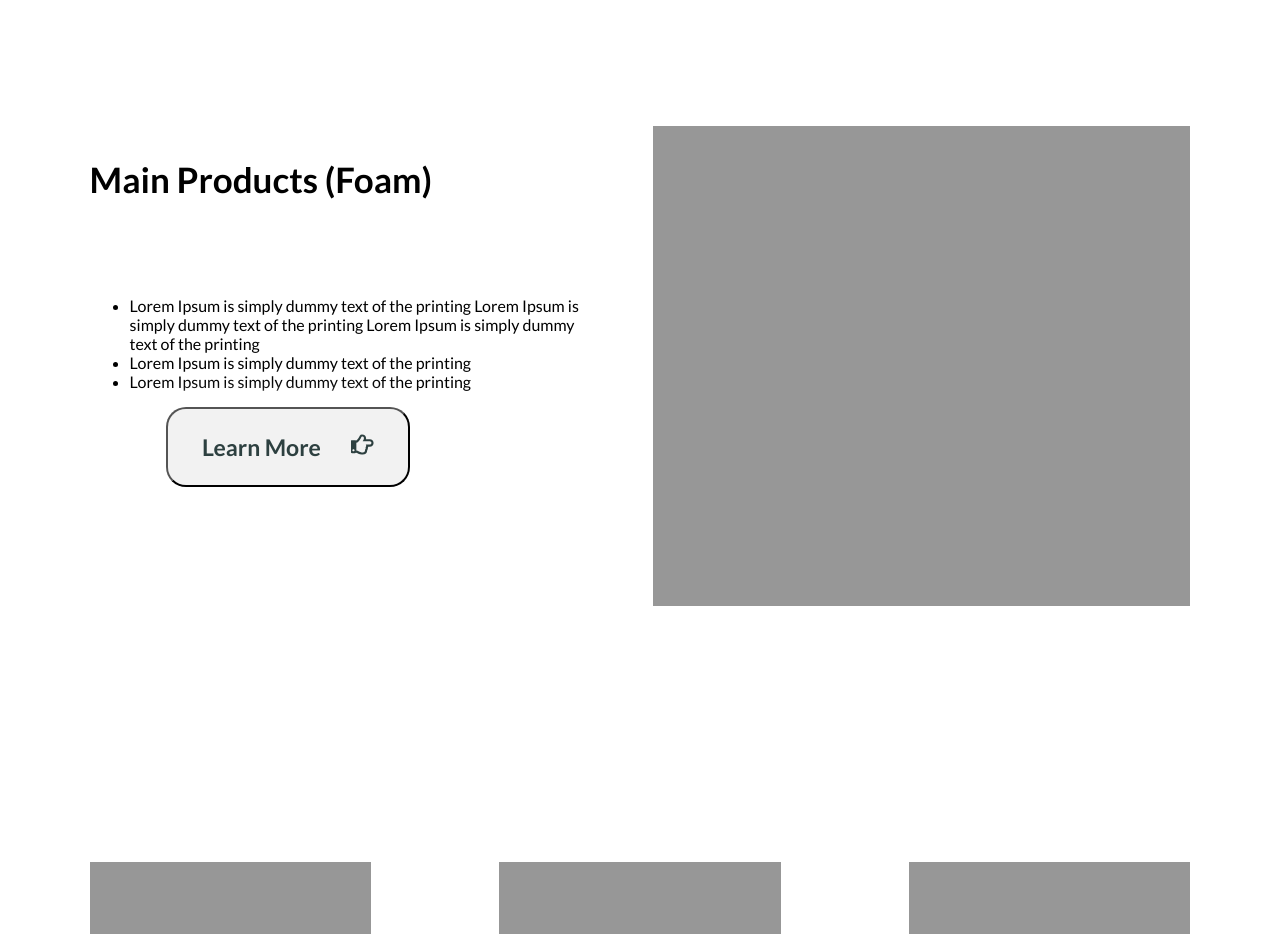
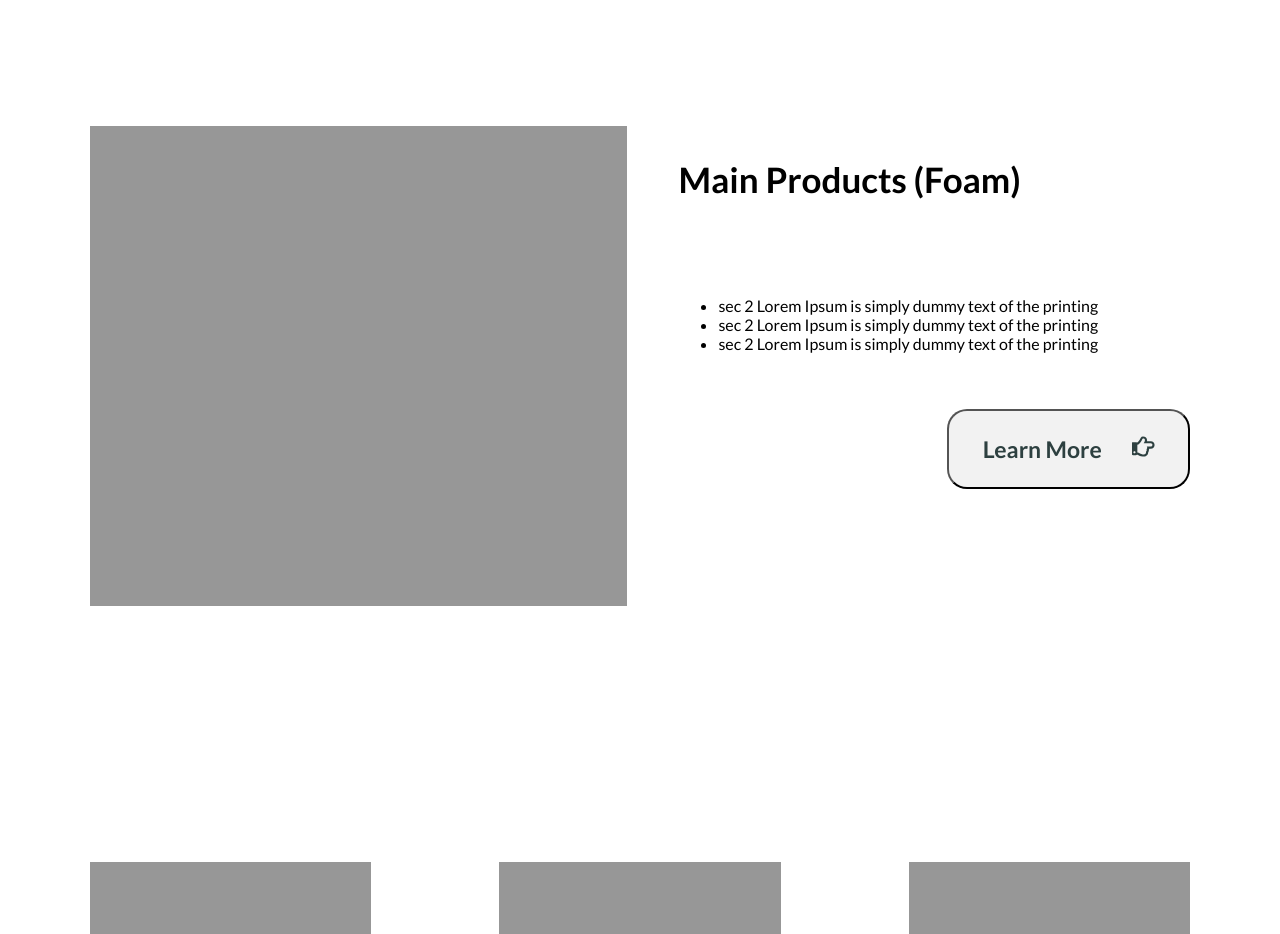
Before and after one commit to EbrahimGhanbari/cnergreen, a React (Create React App) app in the folder react-front-end/: page / in a window 1280 px wide. Shown: the part 1832-2766 px from the top of the page. Built offline with nearby package versions, Linux system fonts and the light colour scheme.

Commit message:
refractored

```diff
--- a/react-front-end/src/components/Main/Main.jsx
+++ b/react-front-end/src/components/Main/Main.jsx
@@ -12,21 +12,38 @@ function Main (props) {
     e1: ["Enhance Oil Recovery"],
     e2: ["Optimize Production"],
     e3: ["Request Demo"]
-  }
+  };
 
   const gridInputButtom = {
     e1: ["Analytics"],
     e2: ["About Us"],
     e3: ["Contact Us"]
-  }
+  };
+
+  const content = {
+    e1: {
+      img: "",
+      text: [
+        "Lorem Ipsum is simply dummy text of the printing",
+        "Lorem Ipsum is simply dummy text of the printing",
+        "Lorem Ipsum is simply dummy text of the printing"]
+    },
+    e2: {
+      img: "",
+      text: [
+        "sec 2 Lorem Ipsum is simply dummy text of the printing",
+        "sec 2 Lorem Ipsum is simply dummy text of the printing",
+        "sec 2 Lorem Ipsum is simply dummy text of the printing"]
+    }
+  };
 
 
   return (
     <div>
       <SectionOne />
       <SectionGrid gridInput = {gridInputTop} />
-      <SectionDescrip direction = {"left"}/>
-      <SectionDescrip direction = {"right"}/>
+      <SectionDescrip direction = {"left"} content = {content.e1}/>
+      <SectionDescrip direction = {"right"} content = {content.e2}/>
       <SectionGrid gridInput = {gridInputButtom} />
     </div>
   );
--- a/react-front-end/src/components/Main/SectionDescrip.jsx
+++ b/react-front-end/src/components/Main/SectionDescrip.jsx
@@ -4,22 +4,23 @@ import { FaRegHandPointRight } from 'react-icons/fa';
 
 
 
-function SectionContent ({}) {
+function SectionContent ({content, direction}) {
+
 
   return (
-    <div className="descripContainer">
+    <div className={`descripContainer ${direction}`}>
         <div className="descripTextContainer">
             <div className="descripTextContainerTitle">
                 Main Products (Foam)
             </div>
             <div>
               <ul>
-                <li>Lorem Ipsum is simply dummy text of the printing Lorem Ipsum is simply dummy text of the printing Lorem Ipsum is simply dummy text of the printing</li>
-                <li>Lorem Ipsum is simply dummy text of the printing</li>
-                <li>Lorem Ipsum is simply dummy text of the printing</li>
+                <li>{content.text[0]}</li>
+                <li>{content.text[1]}</li>
+                <li>{content.text[2]}</li>
               </ul>
             </div>
-            <div>
+            <div className="learnMoreButtonDiv">
               <button className="learnMoreButtonWhite">Learn More <FaRegHandPointRight id="learnMoreIcon" /></button>
             </div>
         </div>
--- a/react-front-end/src/components/Main/SectionGrid.scss
+++ b/react-front-end/src/components/Main/SectionGrid.scss
@@ -1,32 +1,29 @@
 @import '../../styles/variables.scss';
 
+.descripContainer{
+    padding-left: 7vw;
+    padding-right: 7vw;
+    padding-bottom: 16vh;
 
-// .gridContainer{
-//     padding-top: 16vh;
-//     padding-bottom: 16vh;
-//     padding-left: 7vw;
-//     padding-right: 7vw;
 
-//     display: flex;
-//     flex-direction: row;
-//     justify-content: space-between;
-// }
 
+}
+.left{
+    display: flex;
+    flex-direction: row;
+    justify-content: space-between;
+}
+.right{
+    display: flex;
+    flex-direction: row-reverse;
+    justify-content: space-between;
+}
 .descripImg{
     width: 42vw;
     height: 60vh;
     background-color: $base-color;
 }
-.descripContainer{
-    padding-left: 7vw;
-    padding-right: 7vw;
-    padding-bottom: 16vh;
 
-    display: flex;
-    flex-direction: row;
-    justify-content: space-between;
-
-}
 
 .descripTextContainer{
     padding-top: 4vh;
@@ -50,10 +47,14 @@
     font-size: 23px;
     width: 19vw;
     height: 10vh;
-
-
     color: #2D4040;
     background: #F2F2F2 0% 0% no-repeat padding-box;
     box-shadow: -8px -8px 18px #FFFFFF;
 
 }
+
+.learnMoreButtonDiv{
+    padding-top: 5vh;
+    display: flex;
+    justify-content: flex-end;
+}
```
